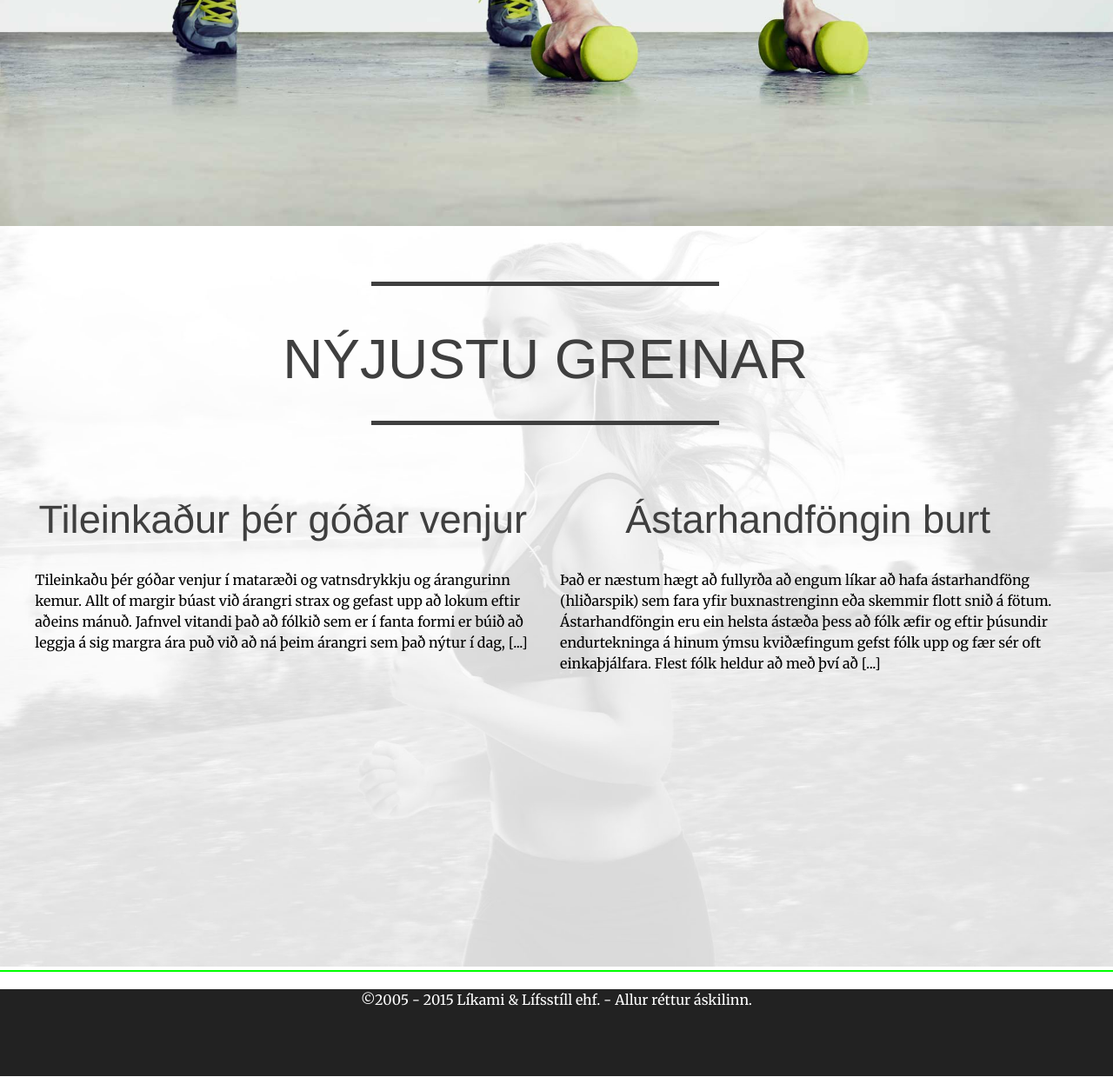
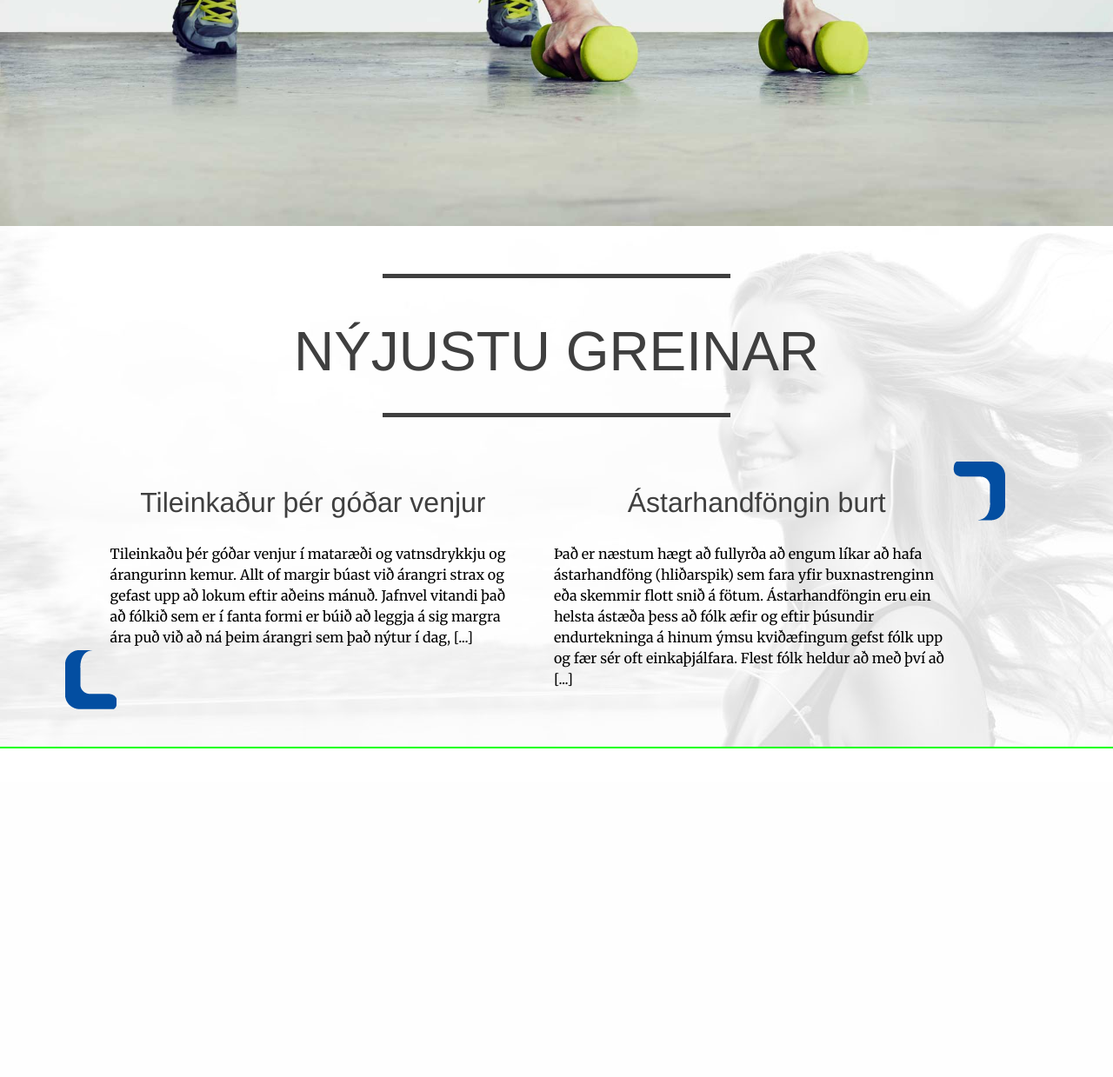
Before and after one commit to strengur/ammilis, a PHP site: page / in a window 1280 px wide. Shown: the part 700-1939 px from the top of the page at 87% size. After the commit the page ends 1561 px from the top, so only its background shows below. Run offline with PHP 8.4, Linux system fonts and the light colour scheme; some libraries are stand-ins or nearby versions.

Commit message:
Articles desktop ready
Two columns article list

```diff
--- a/index.php
+++ b/index.php
@@ -32,9 +32,9 @@
 
 </div>
 
-<div class="article-columns">
+<div class="article-columns article-columns-img">
 
-	<img src="images/banners/female-running.jpg" alt="Bakgrunnsmynd þar sem nýjustu greinarnar birtast.">
+<!-- 	<img src="images/banners/female-running.jpg" alt="Bakgrunnsmynd þar sem nýjustu greinarnar birtast."> -->
 
 	<div class="article-columns-content">
 
@@ -42,6 +42,12 @@
 		<div class="newest-article"><h1>NÝJUSTU GREINAR</h1></div>
 		<div class="article-columns-border-bottom"></div>
 
+
+		<div class="article-columns-logo-left">
+			<img src="images/icons/left-side-logo-blue.png" alt="Vinstri hlið af LL logoi">
+		</div>
+
+		<div class="article-columns-center-fix">
 			<div class="article-column-one">
 				<h1>Tileinkaður þér góðar venjur</h1>
 				<p>Tileinkaðu þér góðar venjur í mataræði og vatnsdrykkju og árangurinn kemur. Allt of margir búast við árangri strax og gefast upp að lokum eftir aðeins mánuð. Jafnvel vitandi það að fólkið sem er í fanta formi er búið að leggja á sig margra ára puð við að ná þeim árangri sem það nýtur í dag, [...]</p>
@@ -51,8 +57,17 @@
 				<h1>Ástarhandföngin burt</h1>
 				<p>Það er næstum hægt að fullyrða að engum líkar að hafa ástarhandföng (hliðarspik) sem fara yfir buxnastrenginn eða skemmir flott snið á fötum. Ástarhandföngin eru ein helsta ástæða þess að fólk æfir og eftir þúsundir endurtekninga á hinum ýmsu kviðæfingum gefst fólk upp og fær sér oft einkaþjálfara. Flest fólk heldur að með því að [...]</p>
 			</div>
+		</div>
+
+		<div class="article-columns-logo-right">
+			<img src="images/icons/right-side-logo-blue.png" alt="Hægri hlið af LL logoi">
+		</div>
 
 	</div>
 </div>
 
+<div class="ad-banners">
+
+</div>
+
 <?php include('footer.php'); ?>
--- a/style.css
+++ b/style.css
@@ -1,3 +1,7 @@
+html {
+	height: 100%;
+}
+
 body {
 	width: 100%;
 	height: 100%;
@@ -195,8 +199,7 @@ header {
 	font-family: helvetica, sans-serif;
 }
 
-.banner-headline img,
-.article-columns img {
+.banner-headline img {
 	max-width: 100%;
 }
 
@@ -242,16 +245,28 @@ header {
 	position: relative;
 	top: -5px;
 	width: 100%;
+	height: 600px;
 	z-index: -1;
 	border-bottom: 2px solid #0f0; /* Remove when banner is ready */
 }
 
+.article-columns-img {
+	background-image: url("images/banners/female-running.jpg");
+/* 	background-position: 50% 50%; */
+	background-repeat: no-repeat;
+	background-attachment: fixed;
+/* 	background-size: cover; */
+	position: relative;
+/* 	padding-top: 200px; */
+}
+
 .article-columns-content {
-	position: absolute;
-	width: 98%;
-	top: 10px;
+	position: relative;
+	width: 90%;
+	top: 1px;
 	padding-top: 55px;
-	text-align: center;
+	margin-left: auto;
+	margin-right: auto;
 }
 
 .newest-articles {
@@ -266,10 +281,31 @@ header {
 	text-align: center;
 }
 
+.article-columns-logo-left,
+.article-columns-logo-right {
+	position: absolute;
+}
+
+.article-columns-logo-left {
+	bottom: 80px;
+	left: 10px;
+}
+
+.article-columns-logo-right {
+	top: 270px;
+	right: 60px;
+}
+
+.article-columns-center-fix {
+	width: inherit;
+	margin: auto;
+	padding-left: 10px;
+}
+
 .article-column-one h1,
 .article-column-two h1,
 .article-column-three h1 {
-	font-size: 2.827em;
+	font-size: 2em;
 }
 
 .article-columns-border-top,
@@ -290,17 +326,17 @@ header {
 .article-column-one,
 .article-column-two {
 	height: 380px;
-	width: 570px;;
+	width: 45%;
 	display: inline-table;
 	text-align: left;
 }
 
 .article-column-one {
-	margin-right: 15px;
+	margin-right: 20px;
 }
 
 .article-column-two {
-	margin-left: 15px;
+	margin-left: 20px;
 }
 
 .arrow-down-clearfix {
@@ -315,7 +351,7 @@ header {
 }
 
 footer {
-	position: relative;
+	position: absolute;
 	width: 100%;
 	height: 100px;
 	background: #222;
```
Lines whose indentation alone changed are shown as unchanged.
